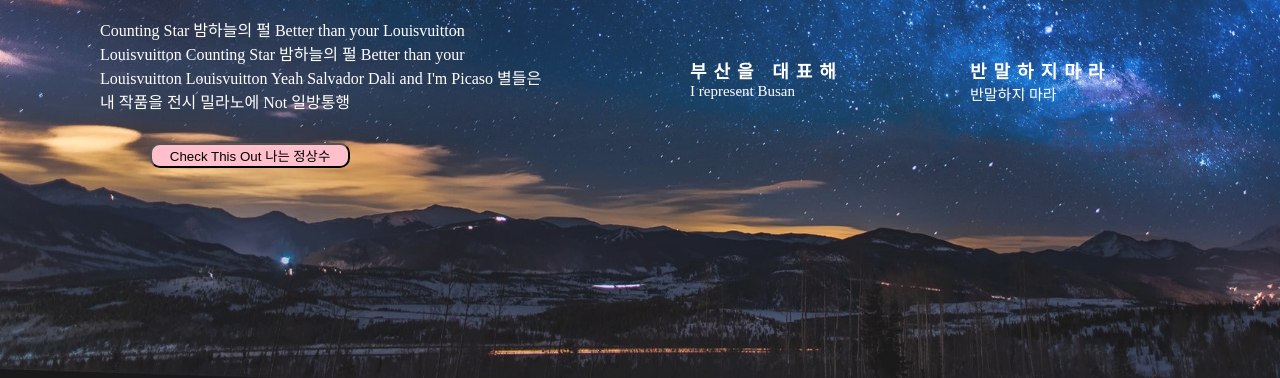
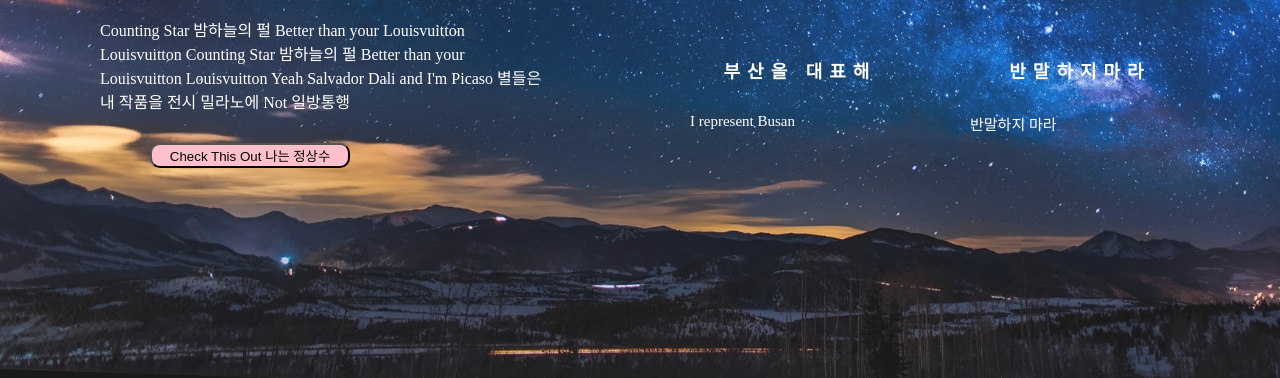
Before and after one commit to JeongSooNa/Na_Single_Page, a plain HTML site: page beginner/star page/star.html in a window 1280 px wide. Shown: the part 422-800 px from the top of the page. Drawn offline with Linux system fonts and the light colour scheme.

Commit message:
feat : check this out

```diff
--- a/beginner/star page/star.css
+++ b/beginner/star page/star.css
@@ -88,11 +88,13 @@
     height: auto;
 }
 .post h3{
+    text-align: center;
     font-size: 18px;
     letter-spacing: 7px;
     font-weight: 1000;
 }
 .post p{
+    margin-top: 30px;
     font-size: 15px;
     font-weight: 200;
 }
```
